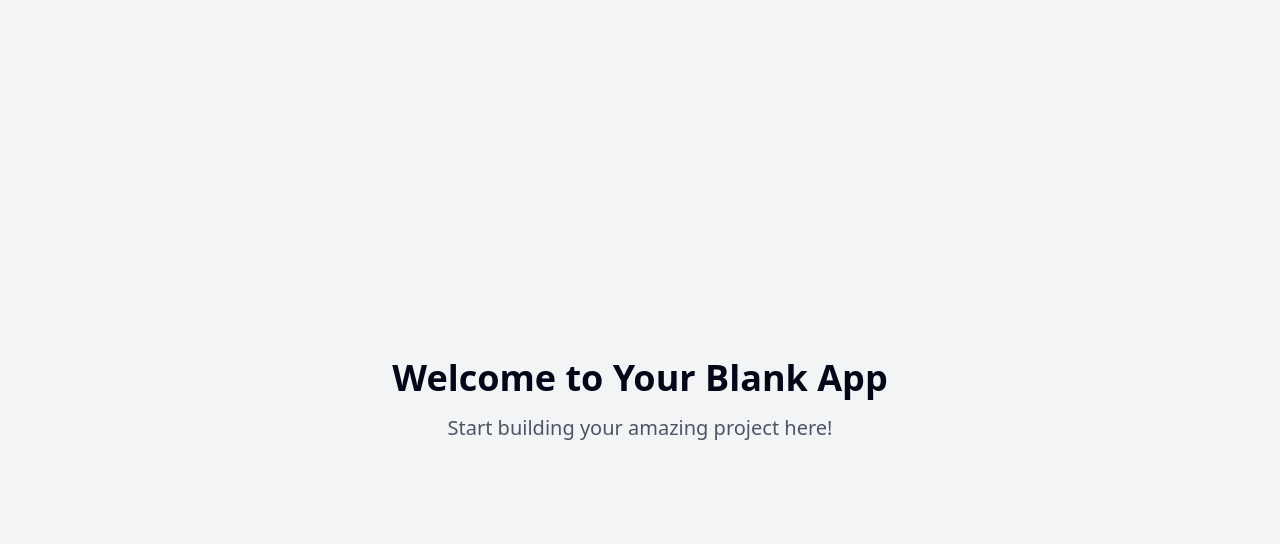
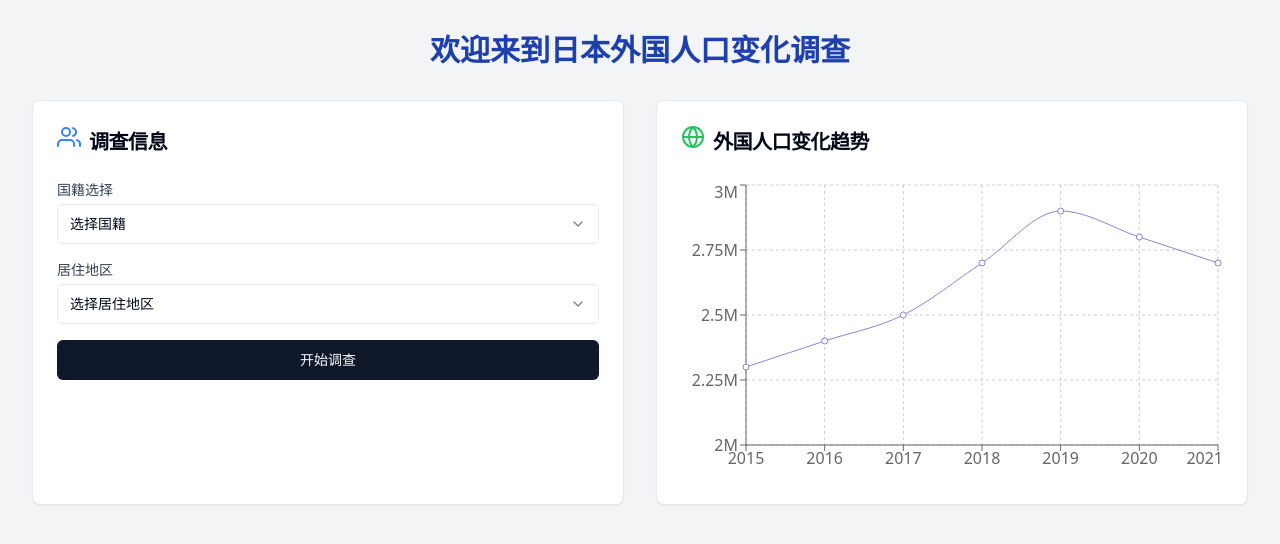
Before and after one commit to suzulang/japan-foreigner-population, a React (Vite) app: page / in a window 1280 px wide. Shown: the top 544 px of the page. Built offline with nearby package versions, Linux system fonts and the light colour scheme.

Commit message:
Create frontend page with Next.js
Implemented a new frontend page using Next.js, Shadcn, and Tailwind CSS as requested.
[skip gpt_engineer]

```diff
--- a/src/App.jsx
+++ b/src/App.jsx
@@ -2,7 +2,7 @@ import { Toaster } from "@/components/ui/sonner";
 import { TooltipProvider } from "@/components/ui/tooltip";
 import { QueryClient, QueryClientProvider } from "@tanstack/react-query";
 import { BrowserRouter, Routes, Route } from "react-router-dom";
-import { navItems } from "./nav-items";
+import Index from "./pages/Index";
 
 const queryClient = new QueryClient();
 
@@ -12,9 +12,7 @@ const App = () => (
       <Toaster />
       <BrowserRouter>
         <Routes>
-          {navItems.map(({ to, page }) => (
-            <Route key={to} path={to} element={page} />
-          ))}
+          <Route path="/" element={<Index />} />
         </Routes>
       </BrowserRouter>
     </TooltipProvider>
--- a/src/pages/Index.jsx
+++ b/src/pages/Index.jsx
@@ -1,11 +1,88 @@
-// Update this page (the content is just a fallback if you fail to update the page)
+import React from 'react';
+import { Card, CardContent, CardHeader, CardTitle } from "@/components/ui/card";
+import { Select, SelectContent, SelectItem, SelectTrigger, SelectValue } from "@/components/ui/select";
+import { Button } from "@/components/ui/button";
+import { LineChart, Line, XAxis, YAxis, CartesianGrid, Tooltip, ResponsiveContainer } from 'recharts';
+
+const data = [
+  { year: 2015, population: 2.3 },
+  { year: 2016, population: 2.4 },
+  { year: 2017, population: 2.5 },
+  { year: 2018, population: 2.7 },
+  { year: 2019, population: 2.9 },
+  { year: 2020, population: 2.8 },
+  { year: 2021, population: 2.7 },
+];
 
 const Index = () => {
   return (
-    <div className="min-h-screen flex items-center justify-center bg-gray-100">
-      <div className="text-center">
-        <h1 className="text-4xl font-bold mb-4">Welcome to Your Blank App</h1>
-        <p className="text-xl text-gray-600">Start building your amazing project here!</p>
+    <div className="min-h-screen bg-gray-100 p-8">
+      <h1 className="text-3xl font-bold text-center text-blue-800 mb-8">欢迎来到日本外国人口变化调查</h1>
+
+      <div className="grid grid-cols-1 md:grid-cols-2 gap-8">
+        <Card>
+          <CardHeader>
+            <CardTitle className="text-xl font-semibold">
+              <span className="inline-block mr-2">
+                <svg xmlns="http://www.w3.org/2000/svg" width="24" height="24" viewBox="0 0 24 24" fill="none" stroke="currentColor" strokeWidth="2" strokeLinecap="round" strokeLinejoin="round" className="text-blue-500"><path d="M17 21v-2a4 4 0 0 0-4-4H5a4 4 0 0 0-4 4v2"></path><circle cx="9" cy="7" r="4"></circle><path d="M23 21v-2a4 4 0 0 0-3-3.87"></path><path d="M16 3.13a4 4 0 0 1 0 7.75"></path></svg>
+              </span>
+              调查信息
+            </CardTitle>
+          </CardHeader>
+          <CardContent>
+            <div className="space-y-4">
+              <div>
+                <label className="block text-sm font-medium text-gray-700 mb-1">国籍选择</label>
+                <Select>
+                  <SelectTrigger className="w-full">
+                    <SelectValue placeholder="选择国籍" />
+                  </SelectTrigger>
+                  <SelectContent>
+                    <SelectItem value="china">中国</SelectItem>
+                    <SelectItem value="usa">美国</SelectItem>
+                    <SelectItem value="uk">英国</SelectItem>
+                  </SelectContent>
+                </Select>
+              </div>
+              <div>
+                <label className="block text-sm font-medium text-gray-700 mb-1">居住地区</label>
+                <Select>
+                  <SelectTrigger className="w-full">
+                    <SelectValue placeholder="选择居住地区" />
+                  </SelectTrigger>
+                  <SelectContent>
+                    <SelectItem value="tokyo">东京</SelectItem>
+                    <SelectItem value="osaka">大阪</SelectItem>
+                    <SelectItem value="kyoto">京都</SelectItem>
+                  </SelectContent>
+                </Select>
+              </div>
+              <Button className="w-full">开始调查</Button>
+            </div>
+          </CardContent>
+        </Card>
+
+        <Card>
+          <CardHeader>
+            <CardTitle className="text-xl font-semibold">
+              <span className="inline-block mr-2">
+                <svg xmlns="http://www.w3.org/2000/svg" width="24" height="24" viewBox="0 0 24 24" fill="none" stroke="currentColor" strokeWidth="2" strokeLinecap="round" strokeLinejoin="round" className="text-green-500"><circle cx="12" cy="12" r="10"></circle><line x1="2" y1="12" x2="22" y2="12"></line><path d="M12 2a15.3 15.3 0 0 1 4 10 15.3 15.3 0 0 1-4 10 15.3 15.3 0 0 1-4-10 15.3 15.3 0 0 1 4-10z"></path></svg>
+              </span>
+              外国人口变化趋势
+            </CardTitle>
+          </CardHeader>
+          <CardContent>
+            <ResponsiveContainer width="100%" height={300}>
+              <LineChart data={data}>
+                <CartesianGrid strokeDasharray="3 3" />
+                <XAxis dataKey="year" />
+                <YAxis domain={[2, 3]} tickFormatter={(value) => `${value}M`} />
+                <Tooltip formatter={(value) => [`${value}M`, '外国人口']} />
+                <Line type="monotone" dataKey="population" stroke="#8884d8" activeDot={{ r: 8 }} />
+              </LineChart>
+            </ResponsiveContainer>
+          </CardContent>
+        </Card>
       </div>
     </div>
   );
```
